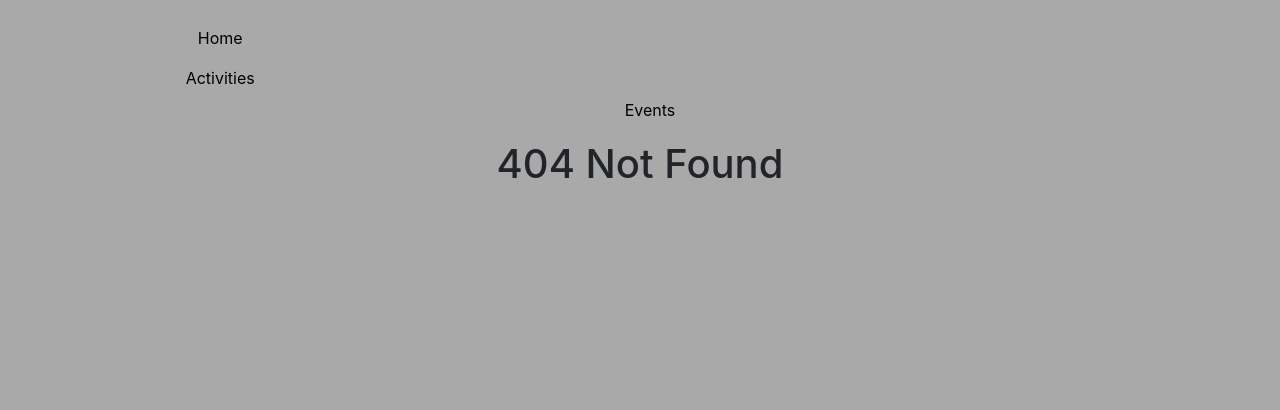
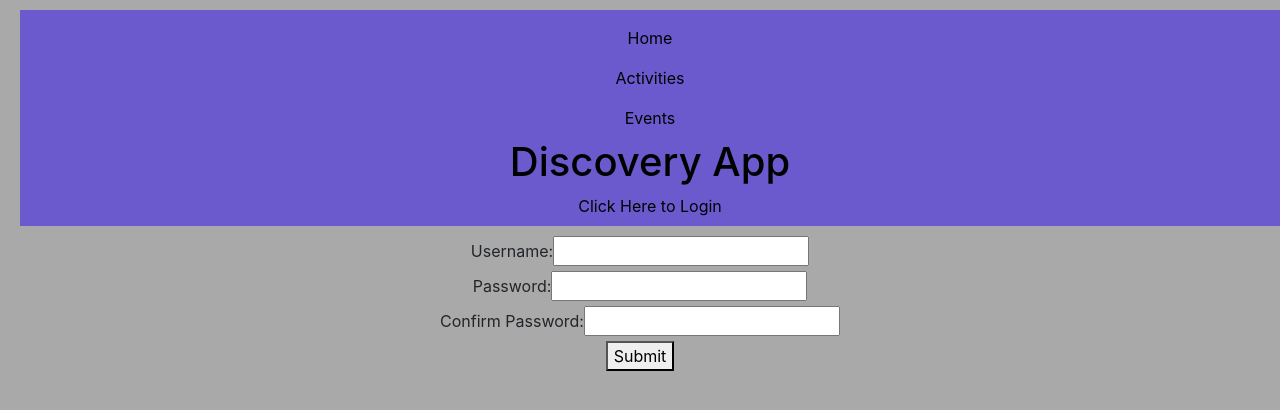
Before and after one commit to dgill45/discovery_app_fe, a React (Create React App) app: page /signup in a window 1280 px wide. Before the commit this address had no page. Shown: the top 410 px of the page. Built offline with nearby package versions, Linux system fonts and the light colour scheme.

Commit message:
added sign up form

```diff
--- a/src/App.css
+++ b/src/App.css
@@ -81,6 +81,7 @@ a {
 
 nav.navbar {
   width: 100%;
+  background-color: slateblue;
 }
 
 .navbar-container{
@@ -97,7 +98,13 @@ nav.navbar {
 }
 
 .nav-link {
-  width: 30%;
+  width: auto;
   flex-direction: row;
+  align-items: center;
   margin: 0;
 }
+
+.signup-form {
+  flex-direction: column;
+  align-items: left;
+}
--- a/src/App.js
+++ b/src/App.js
@@ -7,6 +7,7 @@ import ActivityDetails from './components/ActivityDetails';
 import EventContainer from './components/EventContainer';
 import NavBar from './components/NavBar'
 import Login from './components/Login';
+import SignUp from './components/SignUp';
 
 function App() {
 
@@ -22,6 +23,9 @@ function App() {
               </Route>
               <Route path= "/login">
                 <Login />
+              </Route>
+              <Route path= "/signup">
+                <SignUp />
               </Route>
               <Route path = '/activities/:id'>
                 <ActivityDetails />
--- a/src/components/ActivitiesContainer.js
+++ b/src/components/ActivitiesContainer.js
@@ -77,6 +77,7 @@ function ActivitiesContainer(){
         });
         const newActivities = activities.filter((act) => act.id !== activity.id);
         setActivities(newActivities);
+        alert("You have successfully deleted yourself!")
       }
 
     return(
--- a/src/components/ActivityForm.js
+++ b/src/components/ActivityForm.js
@@ -23,7 +23,7 @@ function ActivityForm({ createActivity}){
 
     return(
         <div className = "form container">
-            <form onSubmit={handleSubmit} className ="add-activity">
+            <form onSubmit={handleSubmit} className ="form">
                 <h3>Add a new Activity</h3>
                 <input type ="text"
                     name = "name"
--- a/src/components/EventCard.js
+++ b/src/components/EventCard.js
@@ -7,10 +7,9 @@ function EventCard({ event_name, date, location}){
 
     return(
 
-
-        <div className ='card-container'>
-            <div className ="card">
-                <div className = "card-body">
+        <div className ="card">
+            <div className = "card-body">
+                <div className = 'card-text'>
                     <h4>{event_name}</h4>
                     <hr className ='line'></hr>
                     <p>{date}</p>
--- a/src/components/EventContainer.js
+++ b/src/components/EventContainer.js
@@ -4,12 +4,13 @@ import EventCard from './EventCard'
 import EventForm from './EventForm'
 
 
-function EventContainer(){
+function EventContainer({createEvent}){
 
     const [events, setEvents] = useState([])
     const [showEventForm, setShowEventForm] = useState(false)
 
 
+    //Index(Read) Events
     useEffect(() =>{
         fetch(BASE_URL + 'events')
         .then((res) => res.json())
--- a/src/components/EventForm.js
+++ b/src/components/EventForm.js
@@ -26,8 +26,7 @@ function EventForm({createEvent}){
 
     return(
         <div className = "form container">
-            <form onSubmit={handleSubmit} className ="add-event">
-                <h3>Add a new Event</h3>
+            <form onSubmit={handleSubmit} className ="form">
                 <input type ="text"
                     name = "name"
                     onChange = {handleChange}
--- a/src/components/Home.js
+++ b/src/components/Home.js
@@ -1,6 +1,6 @@
 import React from "react"
 import {Link} from 'react-router-dom'
-import Header from "./Header";
+
 
 
 function Home(){
@@ -15,7 +15,6 @@ function Home(){
            <header className="App-header">
                 <h1 className="display-4">Welcome to the Discovery App!</h1>
                 <p className="lead">Use your online life to live life offline.</p>
-                <Header />
             </header>
             Are you a member?
             Login <Link to = {`/login`}> Here.</Link><br />
--- a/src/components/NavBar.js
+++ b/src/components/NavBar.js
@@ -1,5 +1,6 @@
 import React from 'react'
 import {NavLink} from "react-router-dom"
+import Header from './Header';
 
 function NavBar(){
 
@@ -11,7 +12,6 @@ function NavBar(){
                     <div className = "nav-link">
                         <NavLink exact to ="/">Home</NavLink>
                     </div>
-
                     {/*<div>
                     {user?
                     <div className = 'nav-link'>
@@ -29,9 +29,10 @@ function NavBar(){
                     <div className = 'nav-link'>
                         <NavLink to ="/activities">Activities</NavLink>
                     </div>
-                    <div>
+                    <div className = 'nav-link'>
                         <NavLink to = "/events">Events</NavLink>
                     </div>
+                    <Header />
                 </div>
             </nav>
        </div>
--- /dev/null
+++ b/src/components/SignUp.js
@@ -0,0 +1,94 @@
+import React, {useState} from 'react'
+
+
+function SignUp({ onLogin }) {
+    /*const [user, setUser] = useState({
+        firstname: "",
+        lastname: ""
+    })*/
+    const [username, setUsername] = useState("");
+    const [password, setPassword] = useState("");
+    const [passwordConfirmation, setPasswordConfirmation] = useState("");
+
+
+    /*function createUser(users) {
+        fetch(BASE_URL + "users", {
+          method: "POST",
+          headers: {
+            "Accept": "application/json",
+            "Content-Type": "application/json",
+          },
+          body: JSON.stringify(user),
+        })
+          .then((res) => res.json())
+          .then((json) => setUser([...users, json]))
+
+    }*/
+
+    function handleSubmit(e) {
+      e.preventDefault();
+      fetch("/signup", {
+        method: "POST",
+        headers: {
+          "Content-Type": "application/json",
+        },
+        body: JSON.stringify({
+          username,
+          password,
+          password_confirmation: passwordConfirmation,
+        }),
+      })
+        .then((r) => r.json())
+        .then(onLogin);
+    }
+
+    return (
+        <div className = "signup-form">
+            <form className = "signup-form" onSubmit={handleSubmit}>
+                {/*<label htmlFor="First Name">First Name</label>
+                <input
+                type="text"
+                id="firstname"
+                value={firstname}
+                onChange={(e) => setUser(e.target.value)}
+                />
+                <label htmlFor="Last Name">Password:</label>
+                <input
+                type="text"
+                id="lastname"
+                value={lastname}
+                onChange={(e) => setUser(e.target.value)}
+                />*/}
+                <label htmlFor="username">Username:</label>
+                <input
+                type="text"
+                id="username"
+                value={username}
+                onChange={(e) => setUsername(e.target.value)}
+                />
+                <br/>
+                <label htmlFor="password">Password:</label>
+                <input
+                type="password"
+                id="password"
+                value={password}
+                onChange={(e) => setPassword(e.target.value)}
+                />
+                <br/>
+                <label htmlFor="password_confirmation">Confirm Password:</label>
+                <input
+                type="password"
+                id="password_confirmation"
+                value={passwordConfirmation}
+                onChange={(e) => setPasswordConfirmation(e.target.value)}
+                />
+                <br/>
+                <button type="submit">Submit</button>
+            </form>
+      </div>
+
+
+    );
+  }
+
+  export default SignUp;
```
